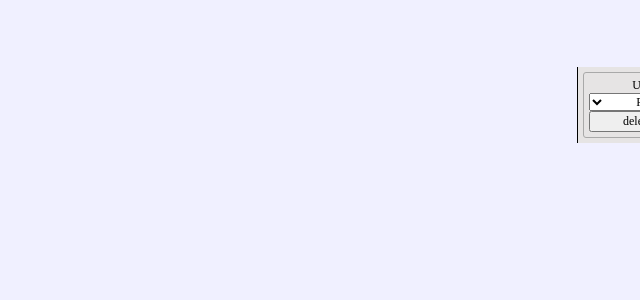
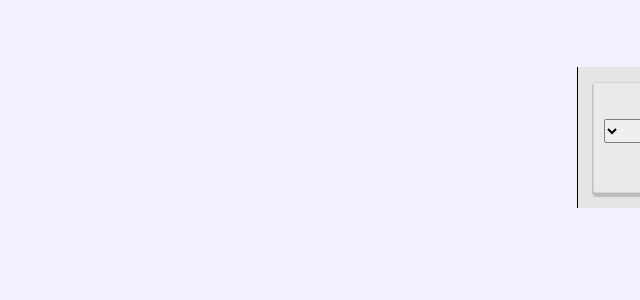
Before and after one commit to gorjiali/simple-task-manager, a Vue app: page / in a window 1280 px wide. Shown: the top 300 px of the page, without its empty margins (640-1280 px from the left). Built offline with nearby package versions, Linux system fonts and the light colour scheme; a web font is replaced by a local one.

Commit message:
WorkItem component styles

```diff
--- a/src/components/WorkItem.vue
+++ b/src/components/WorkItem.vue
@@ -1,4 +1,5 @@
 <template>
+<!-- <transition name=""> -->
   <div class="work-item">
     <span>{{ workItem.title }}</span>
     <select
@@ -6,14 +7,15 @@
       @change="changeState()"
       v-model="workItem.state"
     >
-      <option value="new">New</option>
-      <option value="active">Active</option>
-      <option value="pendedReview">Pended Review</option>
-      <option value="resolved">Resolved</option>
+      <option value="new">جدید</option>
+      <option value="active">فعال</option>
+      <option value="pendedReview">در انتظار بررسی</option>
+      <option value="resolved">بسته شده</option>
     </select>
 
-    <button @click.prevent="remove()">delete</button>
+    <button @click.prevent="remove()">حذف</button>
   </div>
+<!-- </transition> -->
 </template>
 
 <script>
@@ -41,10 +43,34 @@ export default {
 
 <style scoped>
 .work-item {
-  border: 1px solid darkgrey;
-  padding: 5px;
+  border: 1px solid #d5d5d5;
+  background-color: #ebe9e9;
+  margin: 10px;
+  padding: 10px;
+  box-shadow: 1px 2px 1px 2px #bdbcbc;
   border-radius: 3px;
   display: flex;
   flex-direction: column;
 }
+.work-item span {
+  font-size: 13px;
+  font-weight: bold;
+}
+.work-item select {
+  padding: 3px 1px;
+  border: 1px solid gray;
+  border-radius: 2px;
+  margin: 10px 0;
+  cursor: pointer;
+}
+.work-item button {
+  width: 50%;
+  cursor: pointer;
+  margin-top: 10px;
+  background-color: rgb(255, 114, 62);
+  color: white;
+  border: 1px solid gray;
+  border-radius: 3px;
+}
+
 </style>
```
